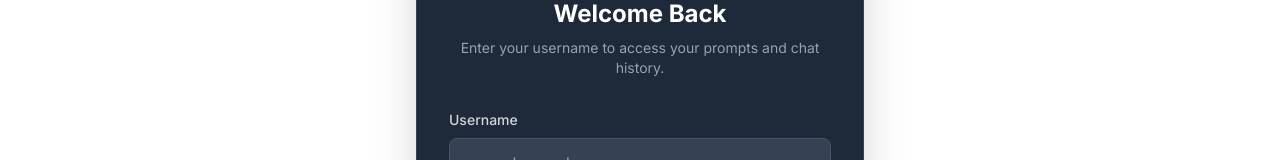
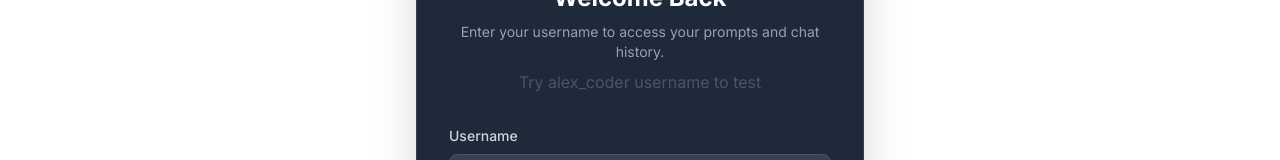
Before and after one commit to pathakvikash/prompt_manager, a Next.js app in the folder prompt_manager/frontend/: page /login in a window 1280 px wide. Shown: the part 296-456 px from the top of the page. Built offline with nearby package versions, Linux system fonts and the light colour scheme; no server answers.

Commit message:
add default username fallback

```diff
--- a/prompt_manager/frontend/app/login/page.tsx
+++ b/prompt_manager/frontend/app/login/page.tsx
@@ -41,6 +41,9 @@ export default function LoginPage() {
                     <p className="text-gray-400 text-sm mt-2 text-center">
                         Enter your username to access your prompts and chat history.
                     </p>
+                    <p className="text-gray-600 text-m mt-2 text-center">
+                        Try alex_coder username to test
+                    </p>
                 </div>
 
                 {error && (
--- a/prompt_manager/frontend/components/AuthContext.tsx
+++ b/prompt_manager/frontend/components/AuthContext.tsx
@@ -47,6 +47,9 @@ export const AuthProvider = ({ children }: { children: ReactNode }) => {
     }, []);
 
     const login = async (username: string) => {
+        if(username == "alex_coder"){
+            setUser(username)
+        } else {
             try {
                 await axios.post('http://localhost:5000/login', { user_id: username }, {
                     withCredentials: true,
@@ -56,6 +59,7 @@ export const AuthProvider = ({ children }: { children: ReactNode }) => {
             } catch (error: any) {
                 console.error("Login failed:", error.message || error);
                 throw error;
+            }
         }
     };
 
```
Lines whose indentation alone changed are shown as unchanged.
